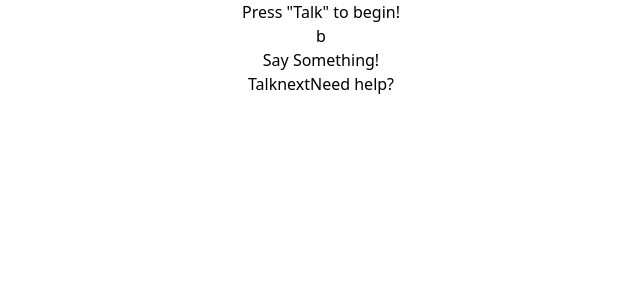
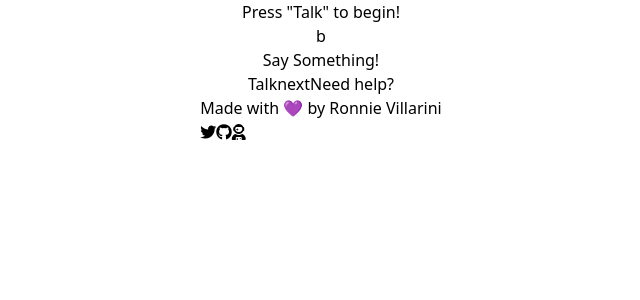
Before and after one commit to Roninii/alpha-talk, a Vue app: page / in a window 1280 px wide. Shown: the top 300 px of the page, without its empty margins (319-959 px from the left). Built offline with nearby package versions, Linux system fonts and the light colour scheme.

Commit message:
add font-awesome & footer

```diff
--- a/public/index.html
+++ b/public/index.html
@@ -1,15 +1,22 @@
 <!DOCTYPE html>
 <html lang="en">
     <head>
-    <meta charset="utf-8">
-    <meta http-equiv="X-UA-Compatible" content="IE=edge">
-    <meta name="viewport" content="width=device-width,initial-scale=1.0">
-    <link rel="icon" href="<%= BASE_URL %>favicon.ico">
+        <meta charset="utf-8" />
+        <meta http-equiv="X-UA-Compatible" content="IE=edge" />
+        <meta name="viewport" content="width=device-width,initial-scale=1.0" />
+        <link rel="icon" href="<%= BASE_URL %>favicon.ico" />
+
+        <!-- font awesome -->
+        <script src="https://kit.fontawesome.com/a84e4e04d5.js" crossorigin="anonymous"></script>
+
         <title><%= htmlWebpackPlugin.options.title %></title>
     </head>
     <body>
         <noscript>
-      <strong>We're sorry but <%= htmlWebpackPlugin.options.title %> doesn't work properly without JavaScript enabled. Please enable it to continue.</strong>
+            <strong
+                >We're sorry but <%= htmlWebpackPlugin.options.title %> doesn't work properly
+                without JavaScript enabled. Please enable it to continue.</strong
+            >
         </noscript>
         <div id="app"></div>
         <!-- built files will be auto injected -->
--- a/src/App.vue
+++ b/src/App.vue
@@ -19,6 +19,7 @@
             </div>
         </div>
         <Unsupported v-else />
+        <Footer />
     </div>
 </template>
 
@@ -26,10 +27,11 @@
 export default {
     name: 'App',
     components: {
+        BaseButton: () => import('@/components/BaseButton'),
+        Footer: () => import('@/components/Footer'),
+        Hint: () => import('@/components/Hint'),
         Letterbox: () => import('@/components/Letterbox'),
         Speech: () => import('@/components/Speech'),
-        BaseButton: () => import('@/components/BaseButton'),
-        Hint: () => import('@/components/Hint'),
         Unsupported: () => import('@/components/Unsupported'),
     },
 
--- /dev/null
+++ b/src/components/Footer.vue
@@ -0,0 +1,25 @@
+<template functional>
+    <footer class="absolute bottom-0 w-full px-8 py-4 grid justify-center">
+        <p class="text-sm text-white">Made with 💜 by Ronnie Villarini</p>
+        <div class="grid grid-flow-col place-center">
+            <a href="https://twitter.com/_ronini" class="px-4 py-2">
+                <i class="fab fa-twitter text-xl text-purple-600"></i>
+            </a>
+            <a href="https://github.com/roninii/" class="px-4 py-2">
+                <i class="fab fa-github text-xl text-purple-600"></i>
+            </a>
+            <a href="https://ronini.dev/" class="px-4 py-2">
+                <i class="fas fa-user-astronaut text-xl text-purple-600"></i>
+            </a>
+        </div>
+    </footer>
+</template>
+
+<script>
+export default {
+    name: 'Footer',
+    functional: true,
+};
+</script>
+
+<style lang="scss" scoped></style>
--- a/src/components/Hint.vue
+++ b/src/components/Hint.vue
@@ -1,5 +1,8 @@
 <template>
-    <button @click="speakLetter" class="text-sm text-white text-center col-span-2 hover:underline">
+    <button
+        @click="speakLetter"
+        class="text-sm text-white text-center col-span-2 hover:underline px-4 py-2"
+    >
         Need help?
     </button>
 </template>
```
Lines whose indentation alone changed are shown as unchanged.
